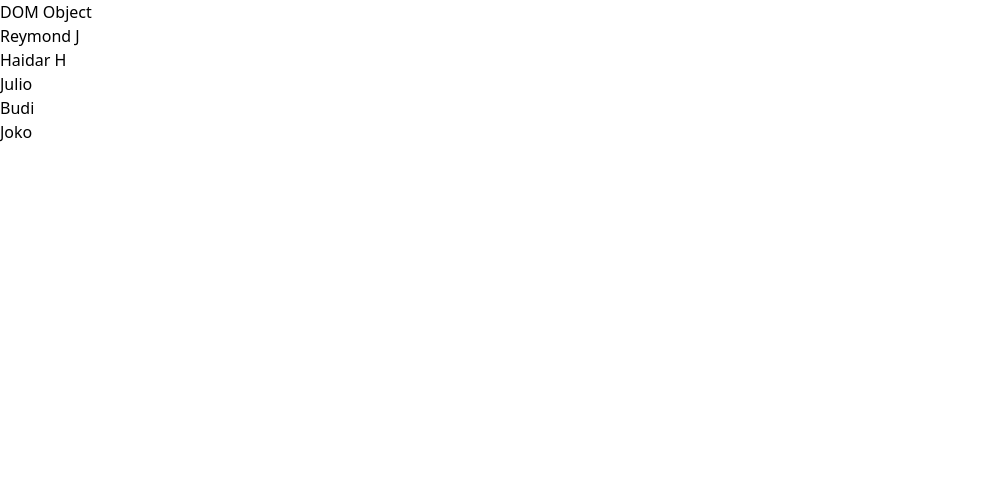
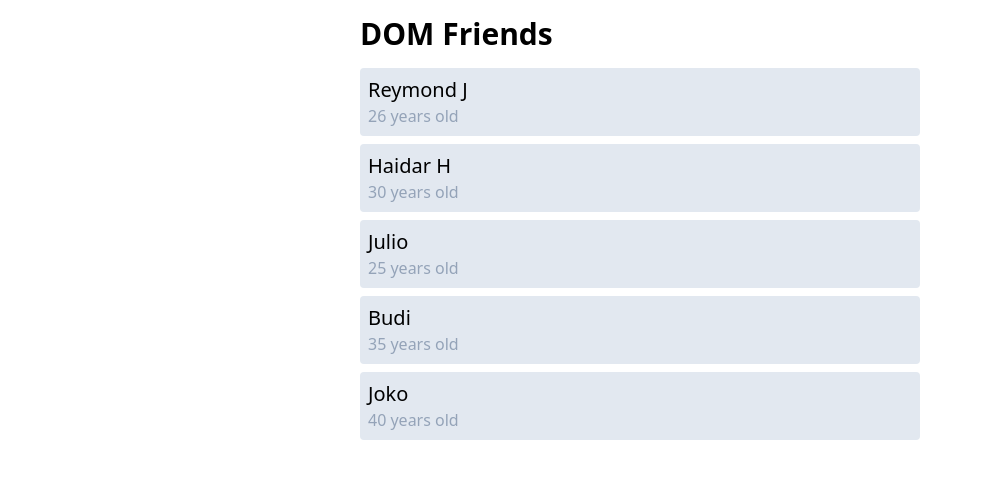
Before and after one commit to rokibulslam/learn-javascript, a plain HTML site: page dom-friends/index.html in a window 1280 px wide. Shown: the whole page, without its empty margins (0-983 px from the left). Drawn offline with nearby package versions, Linux system fonts and the light colour scheme.

Commit message:
style friends list

```diff
--- a/dom-friends/index.html
+++ b/dom-friends/index.html
@@ -3,19 +3,21 @@
   <head>
     <meta charset="UTF-8" />
     <meta name="viewport" content="width=device-width, initial-scale=1.0" />
-    <title>DOM Object</title>
+    <title>DOM Friends</title>
     <script src="https://cdn.tailwindcss.com"></script>
   </head>
-  <body>
-    <header>
-      <h1>DOM Object</h1>
-    </header>
+  <body class="flex justify-center">
+    <div class="container max-w-xl px-2 mx-auto">
+      <header class="my-4">
+        <h1 class="font-bold text-3xl">DOM Friends</h1>
+      </header>
 
-    <main>
-      <ul id="friends">
-        <!-- display data here -->
-      </ul>
-    </main>
+      <main>
+        <ul id="friends" class="space-y-2">
+          <!-- display data here -->
+        </ul>
+      </main>
+    </div>
 
     <script src="index.js"></script>
   </body>
--- a/dom-friends/index.js
+++ b/dom-friends/index.js
@@ -11,7 +11,12 @@ const friends = [
 friends.forEach((friend) => {
   const friendElement = document.createElement("li"); // LI
 
-  friendElement.innerHTML = friend.name;
+  friendElement.classList = `bg-slate-200 rounded p-2`;
+
+  friendElement.innerHTML = `
+    <h3 class="text-xl">${friend.name}</h3>
+    <p class="text-slate-400">${friend.age} years old</p>
+  `;
 
   friendsElement.appendChild(friendElement);
 });
```
